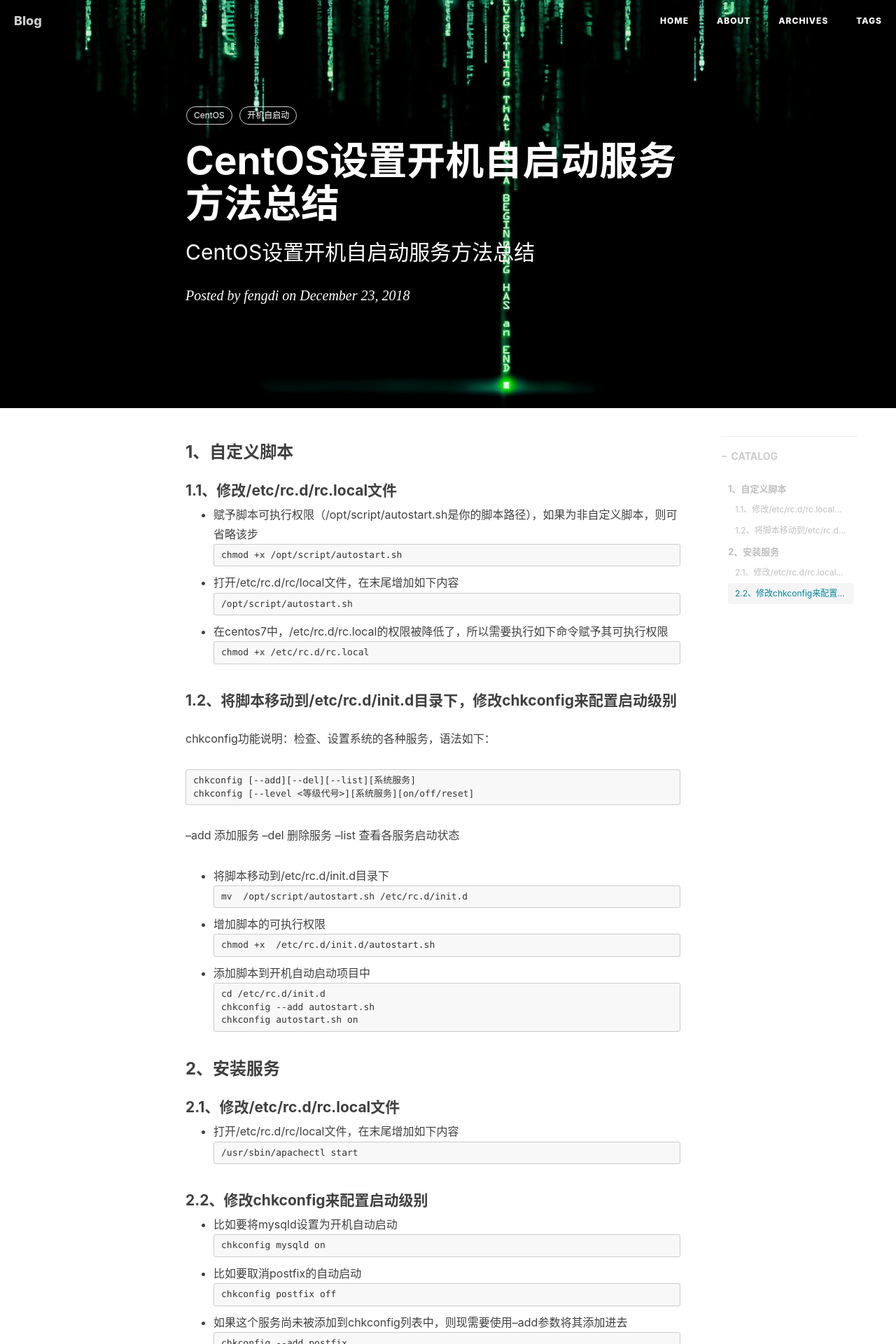
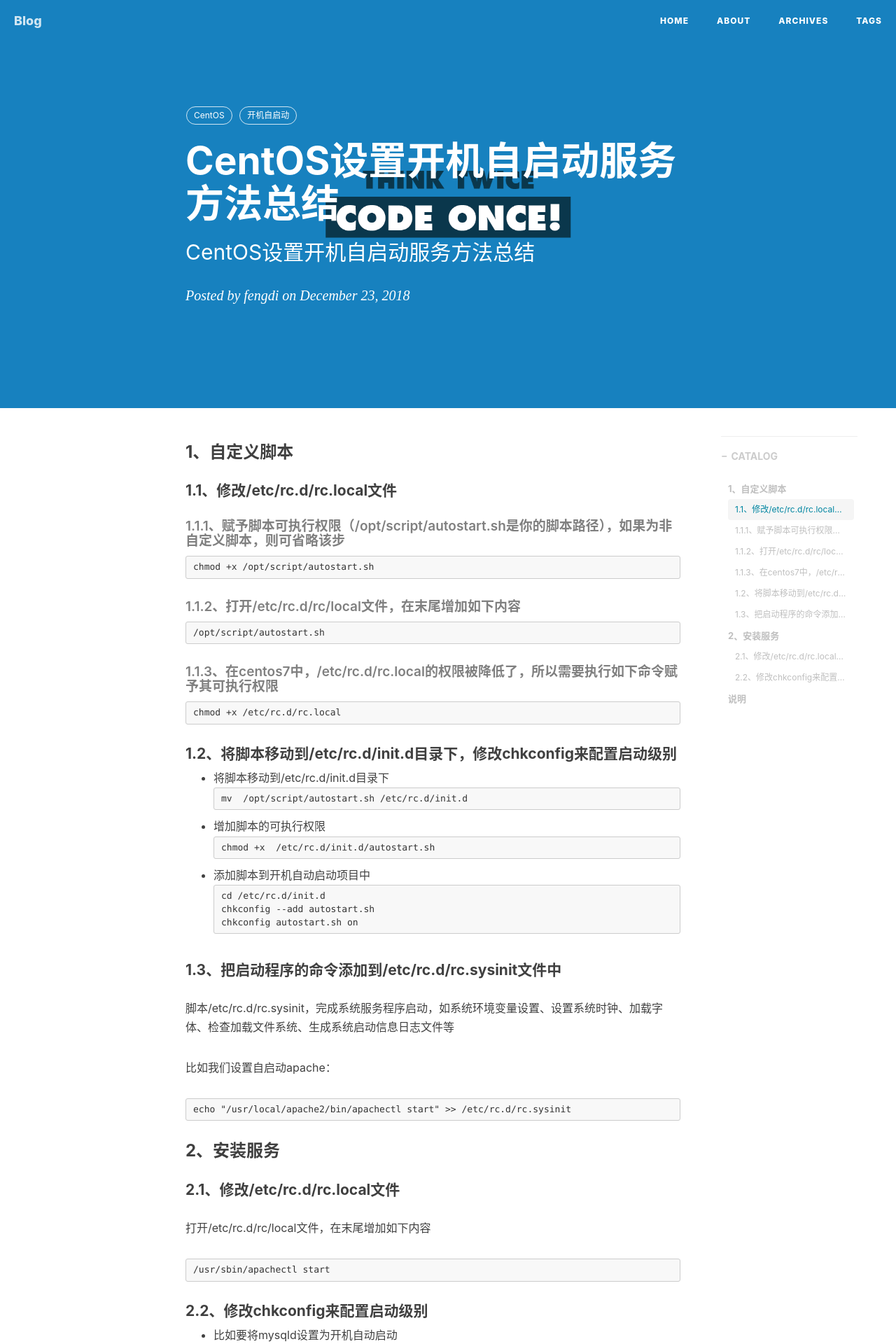
Before and after one commit to fengdis/fengdis.github.io, a Jekyll site: the page built from _posts/2019-12-23-CentOS设置开机自启动服务方法总结.md, in a window 1280 px wide. Shown: the top 1920 px of the page at 70% size. Built offline with Jekyll 4.4.1, drawn with Linux system fonts in a browser that asks for light colours; nearby versions of some CDN libraries; comment, search, counter and statistics services are not loaded; some of the changed text lies outside the part shown.

````diff
--- a/_posts/2019-12-23-CentOS设置开机自启动服务方法总结.md
+++ b/_posts/2019-12-23-CentOS设置开机自启动服务方法总结.md
@@ -4,7 +4,7 @@
 subtitle:   CentOS设置开机自启动服务方法总结
 date:       2018-12-23
 author:     fengdi
-header-img: img/post-bg-code5.jpg
+header-img: img/post-bg-code1.jpg
 catalog: true
 tags:
     - CentOS
@@ -12,30 +12,21 @@
 ---
 
 ### 1、自定义脚本
-
 #### 1.1、修改/etc/rc.d/rc.local文件
-- 赋予脚本可执行权限（/opt/script/autostart.sh是你的脚本路径），如果为非自定义脚本，则可省略该步
+##### 1.1.1、赋予脚本可执行权限（/opt/script/autostart.sh是你的脚本路径），如果为非自定义脚本，则可省略该步
 ```
 chmod +x /opt/script/autostart.sh
 ```
-- 打开/etc/rc.d/rc/local文件，在末尾增加如下内容
+##### 1.1.2、打开/etc/rc.d/rc/local文件，在末尾增加如下内容
 ```
 /opt/script/autostart.sh
 ```
-- 在centos7中，/etc/rc.d/rc.local的权限被降低了，所以需要执行如下命令赋予其可执行权限
+##### 1.1.3、在centos7中，/etc/rc.d/rc.local的权限被降低了，所以需要执行如下命令赋予其可执行权限
 ```
 chmod +x /etc/rc.d/rc.local
 ```
 
 #### 1.2、将脚本移动到/etc/rc.d/init.d目录下，修改chkconfig来配置启动级别
-chkconfig功能说明：检查、设置系统的各种服务，语法如下：
-
-    chkconfig [--add][--del][--list][系统服务]
-    chkconfig [--level <等级代号>][系统服务][on/off/reset]
-
---add 添加服务
---del 删除服务
---list 查看各服务启动状态
 
 - 将脚本移动到/etc/rc.d/init.d目录下
 ```
@@ -52,11 +43,18 @@
 chkconfig autostart.sh on
 ```
 
+#### 1.3、把启动程序的命令添加到/etc/rc.d/rc.sysinit文件中
+脚本/etc/rc.d/rc.sysinit，完成系统服务程序启动，如系统环境变量设置、设置系统时钟、加载字体、检查加载文件系统、生成系统启动信息日志文件等
+
+比如我们设置自启动apache：
+```
+echo "/usr/local/apache2/bin/apachectl start" >> /etc/rc.d/rc.sysinit
+```
 
 ### 2、安装服务
 
 #### 2.1、修改/etc/rc.d/rc.local文件
-- 打开/etc/rc.d/rc/local文件，在末尾增加如下内容
+打开/etc/rc.d/rc/local文件，在末尾增加如下内容
 ```
 /usr/sbin/apachectl start
 ```
@@ -91,3 +89,20 @@
 httpd   0:off   1:off   2:on    3:on    4:on    5:on    6:off
 ```
 则此时2-5均为on，就表明自启动了
+
+### 说明
+
+- /etc/rc.d/rc.local
+
+CentOS系统下管理开机自启动的配置文件是/etc/rc.d/rc.local
+
+- chkconfig
+
+chkconfig功能说明：检查、设置系统的各种服务，语法如下：
+
+    chkconfig [--add][--del][--list][系统服务]
+    chkconfig [--level <等级代号>][系统服务][on/off/reset]
+
+--add 添加服务
+--del 删除服务
+--list 查看各服务启动状态
````
